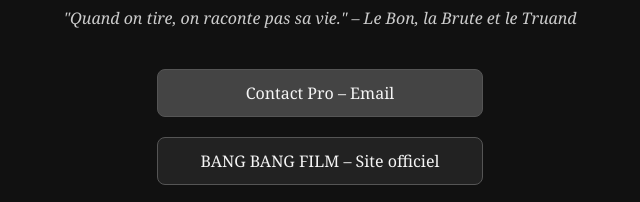
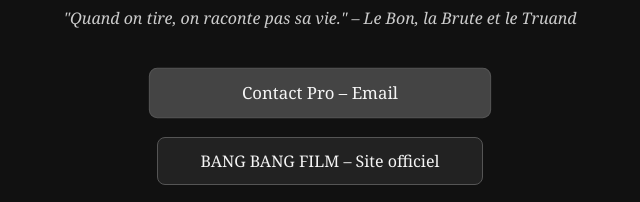
Before and after one commit to mejboudalidirector/Linktree, a plain HTML site: page index.html in a window 1280 px wide. In both pictures the pointer is over the link "Contact Pro – Email". Shown: the part 242-444 px from the top of the page, 320-960 px from the left. Drawn offline with Linux system fonts and the light colour scheme.

Commit message:
Update index.html

```diff
--- a/index.html
+++ b/index.html
@@ -48,8 +48,10 @@
       border-radius: 8px;
       transition: background-color 0.3s;
     }
-    .link-button:hover {
-      background-color: #444;
+  .link-button:hover {
+  background-color: #444;
+  transform: scale(1.05);
+  transition: 0.3s ease-in-out;
     }
   </style>
 </head>
```
